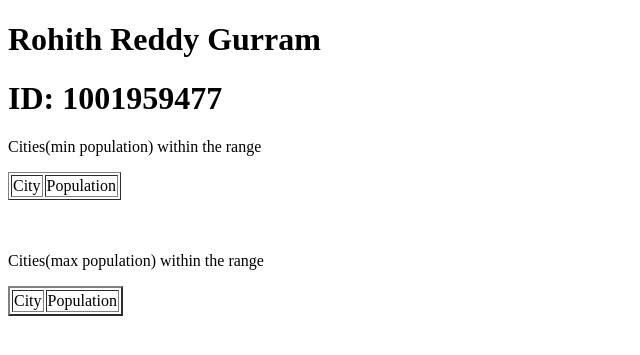
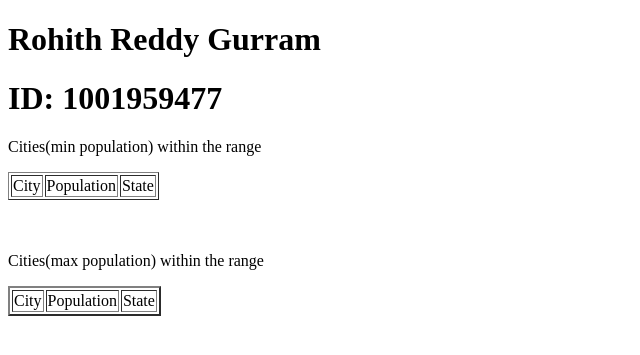
Before and after one commit to RohithRG97/cloudpythonflask, a Flask app: template templates/cities.html in a window 1280 px wide. Shown: the top 355 px of the page, without its empty margins (0-640 px from the left). Run offline with Flask 3, Linux system fonts and the light colour scheme; the template is opened without the code that fills it, so the values that code supplies are empty.

Commit message:
Added State

```diff
--- a/app.py
+++ b/app.py
@@ -19,11 +19,11 @@ def gfg():
         n_value = request.form.get("nval")
 
         cur = conn.cursor()
-        sql1 = "select top "+n_value+" city, population from dbo.quiz2 where population >=" + pop_range1 +" AND POPULATION <= "+ pop_range2 + "ORDER BY POPULATION"
+        sql1 = "select top "+n_value+" city, population, state from dbo.quiz2 where population >=" + pop_range1 +" AND POPULATION <= "+ pop_range2 + "ORDER BY POPULATION"
         cur.execute(sql1)
         data = cur.fetchall()
 
-        sql2 = "select top "+n_value+" city, population from dbo.quiz2 where population >=" + pop_range1 +" AND POPULATION <= "+ pop_range2 + "ORDER BY POPULATION DESC"
+        sql2 = "select top "+n_value+" city, population, state from dbo.quiz2 where population >=" + pop_range1 +" AND POPULATION <= "+ pop_range2 + "ORDER BY POPULATION DESC"
         cur.execute(sql2)
         data2 = cur.fetchall()
 
--- a/templates/cities.html
+++ b/templates/cities.html
@@ -16,11 +16,13 @@
             <tr>
                 <td> City </td>
                 <td> Population </td>
+                <td> State </td>
             </tr>
             {% for x in citiesmin %}
             <tr>
                 <td> {{x[0]}}</td>
                 <td> {{x[1]}}</td>
+                <td> {{x[2]}}</td>
             </tr>
             {% endfor %}
         </table>
@@ -31,11 +33,13 @@
             <tr>
                 <td> City </td>
                 <td> Population </td>
+                <td> State </td>
             </tr>
             {% for y in citiesmax %}
             <tr>
                 <td> {{y[0]}}</td>
                 <td> {{y[1]}}</td>
+                <td> {{y[2]}}</td>
             </tr>
             {% endfor %}
         </table>
```
Also changed, not shown: templates/q12.html (added).
